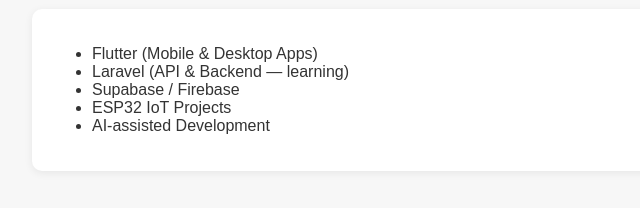
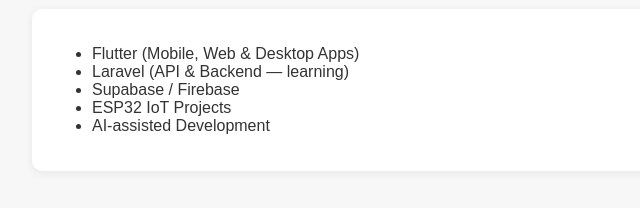
Before and after one commit to sadat46/sadat46-portfolio, a plain HTML site: page sadat46-portfolio.html in a window 1280 px wide. Shown: the part 423-631 px from the top of the page, 208-848 px from the left. Drawn offline with Linux system fonts and the light colour scheme.

Commit message:
edited my task

```diff
--- a/sadat46-portfolio.html
+++ b/sadat46-portfolio.html
@@ -77,7 +77,7 @@
   <h2>Skills</h2>
   <div class="card">
     <ul>
-      <li>Flutter (Mobile & Desktop Apps)</li>
+      <li>Flutter (Mobile, Web & Desktop Apps)</li>
       <li>Laravel (API & Backend — learning)</li>
       <li>Supabase / Firebase</li>
       <li>ESP32 IoT Projects</li>
```
